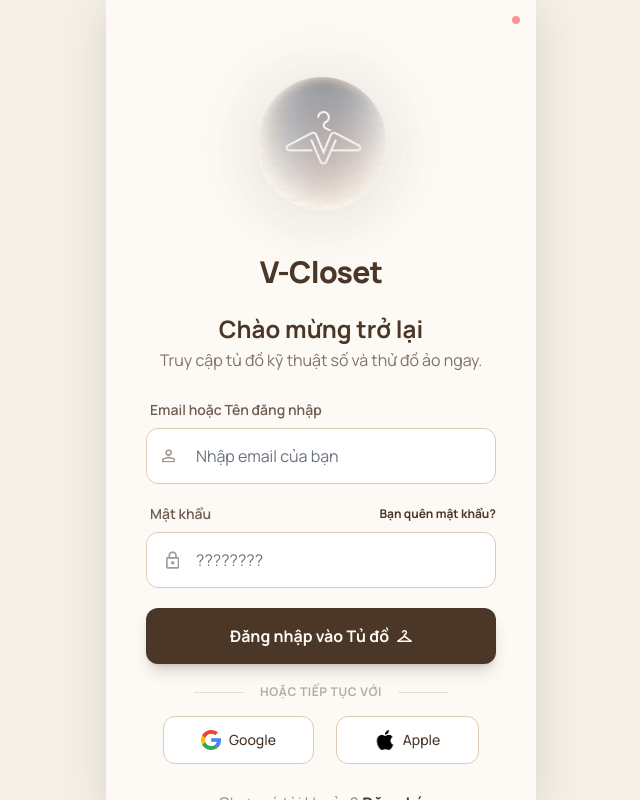
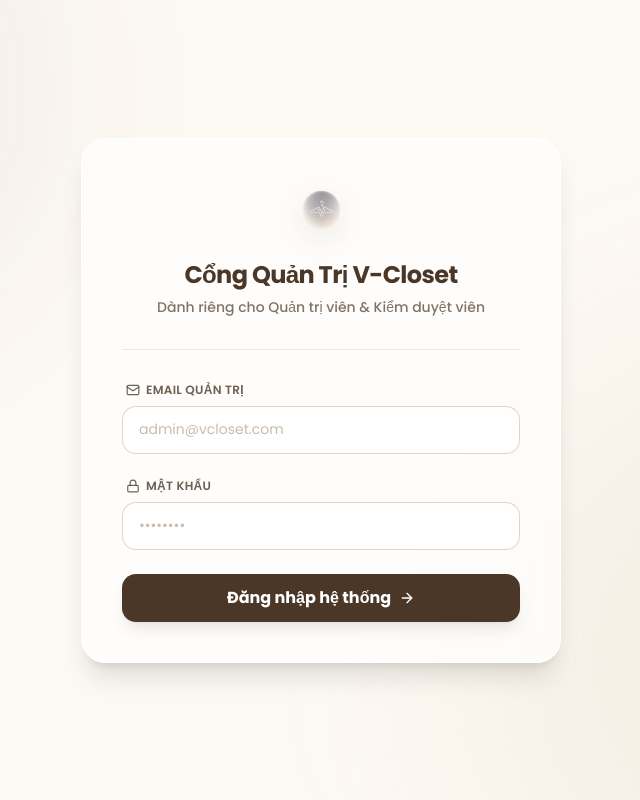
Before and after one commit to hoangqui794/V-Closet, a React (Vite) app: page / in a window 1280 px wide. Shown: the whole page, without its empty margins (319-959 px from the left). Built offline with nearby package versions, Linux system fonts and the light colour scheme.

Commit message:
feat: integrate deposit brand credit API, add AdminLoginPage and restructure Web App to pure Admin Portal

```diff
--- a/src/app/components/admin/AdminLayout.tsx
+++ b/src/app/components/admin/AdminLayout.tsx
@@ -39,7 +39,7 @@ import { Avatar, AvatarFallback, AvatarImage } from "../ui/avatar";
 import { Button } from "../ui/button";
 import { Input } from "../ui/input";
 import imgLogoVcloset from "@/assets/logoVcloset.png";
-import { setToken as apiSetToken, getToken as apiGetToken } from "@/lib/api";
+import { setToken as apiSetToken, getToken as apiGetToken, clearToken as apiClearToken } from "@/lib/api";
 
 const menuItems = [
     {
@@ -155,7 +155,7 @@ export function AdminLayout() {
                             <SidebarMenu>
                                 <SidebarMenuItem>
                                     <SidebarMenuButton asChild tooltip="Đăng xuất">
-                                        <Link to="/">
+                                        <Link to="/admin/login" onClick={() => apiClearToken()}>
                                             <LogOut />
                                             <span>Đăng xuất</span>
                                         </Link>
--- /dev/null
+++ b/src/app/components/admin/AdminLoginPage.tsx
@@ -0,0 +1,142 @@
+import { useState } from "react";
+import { motion } from "motion/react";
+import { useNavigate } from "react-router";
+import { ShieldAlert, Mail, Lock, ArrowRight } from "lucide-react";
+import { setToken, loginAdmin } from "@/lib/api";
+import imgLogoVcloset from "@/assets/logoVcloset.png";
+
+export function AdminLoginPage() {
+    const navigate = useNavigate();
+    const [email, setEmail] = useState("");
+    const [password, setPassword] = useState("");
+    const [error, setError] = useState("");
+    const [loading, setLoading] = useState(false);
+
+    const handleLogin = async (e: React.FormEvent) => {
+        e.preventDefault();
+        setError("");
+        setLoading(true);
+
+        try {
+            // Gọi API đăng nhập thật từ backend
+            const res = await loginAdmin({ email, password });
+
+            // Danh sách các vai trò quản trị được phép truy cập
+            const allowedRoles = ["SuperAdmin", "Admin", "Moderator"];
+            if (!allowedRoles.includes(res.role)) {
+                setError("Tài khoản của bạn không có quyền truy cập vào cổng quản trị.");
+                setLoading(false);
+                return;
+            }
+
+            // Tự động lưu Token nhận về từ API vào localStorage
+            setToken(res.accessToken);
+
+            // Thành công chuyển hướng sang Dashboard quản trị
+            navigate("/admin/dashboard");
+        } catch (err: any) {
+            console.error("Lỗi đăng nhập admin:", err);
+            setError(err.message || "Đăng nhập thất bại. Vui lòng kiểm tra lại email và mật khẩu.");
+        } finally {
+            setLoading(false);
+        }
+    };
+
+    return (
+        <div className="min-h-screen w-full flex items-center justify-center bg-[#fcf8f2] relative overflow-hidden font-poppins px-4">
+            {/* Background decorative blurry circles */}
+            <div className="absolute top-[-20%] left-[-10%] w-[500px] h-[500px] rounded-full bg-[#4a3728]/5 blur-[80px]" />
+            <div className="absolute bottom-[-20%] right-[-10%] w-[600px] h-[600px] rounded-full bg-[#dccbb5]/20 blur-[100px]" />
+
+            <motion.div
+                initial={{ opacity: 0, y: 30 }}
+                animate={{ opacity: 1, y: 0 }}
+                transition={{ duration: 0.8, ease: [0.22, 1, 0.36, 1] }}
+                className="w-full max-w-[480px] bg-white/70 backdrop-blur-md border border-white rounded-3xl shadow-xl overflow-hidden relative z-10 p-8 md:p-10"
+            >
+                {/* Logo & Header */}
+                <div className="flex flex-col items-center justify-center text-center pb-8 border-b border-[#4a3728]/10 mb-8">
+                    <motion.div
+                        initial={{ scale: 0.8 }}
+                        animate={{ scale: 1 }}
+                        transition={{ duration: 0.5 }}
+                        className="w-16 h-16 mb-4 flex items-center justify-center"
+                    >
+                        <img
+                            src={imgLogoVcloset}
+                            alt="V-Closet Logo"
+                            className="w-full h-full object-contain drop-shadow-[0_8px_16px_rgba(74,55,40,0.1)]"
+                        />
+                    </motion.div>
+                    <h2 className="text-2xl font-bold text-[#4a3728] tracking-tight">Cổng Quản Trị V-Closet</h2>
+                    <p className="text-sm text-[#4a3728]/70 mt-1.5 font-medium">Dành riêng cho Quản trị viên & Kiểm duyệt viên</p>
+                </div>
+
+                {/* Form */}
+                <form onSubmit={handleLogin} className="space-y-6">
+                    {/* Email */}
+                    <div className="space-y-2">
+                        <label className="text-xs font-semibold text-[#4a3728]/80 uppercase tracking-wide flex items-center gap-1.5 pl-1">
+                            <Mail className="w-3.5 h-3.5" /> Email Quản Trị
+                        </label>
+                        <input
+                            type="email"
+                            required
+                            placeholder="admin@vcloset.com"
+                            className="w-full h-12 bg-white rounded-xl border border-[#dccbb5]/80 px-4 text-sm text-[#4a3728] placeholder-[#a68d73]/60 focus:border-[#4a3728] focus:ring-1 focus:ring-[#4a3728] outline-none transition-all"
+                            value={email}
+                            onChange={(e) => setEmail(e.target.value)}
+                        />
+                    </div>
+
+                    {/* Password */}
+                    <div className="space-y-2">
+                        <label className="text-xs font-semibold text-[#4a3728]/80 uppercase tracking-wide flex items-center gap-1.5 pl-1">
+                            <Lock className="w-3.5 h-3.5" /> Mật khẩu
+                        </label>
+                        <input
+                            type="password"
+                            required
+                            placeholder="••••••••"
+                            className="w-full h-12 bg-white rounded-xl border border-[#dccbb5]/80 px-4 text-sm text-[#4a3728] placeholder-[#a68d73]/60 focus:border-[#4a3728] focus:ring-1 focus:ring-[#4a3728] outline-none transition-all"
+                            value={password}
+                            onChange={(e) => setPassword(e.target.value)}
+                        />
+                    </div>
+
+                    {/* Error Display */}
+                    {error && (
+                        <motion.div
+                            initial={{ opacity: 0, y: -5 }}
+                            animate={{ opacity: 1, y: 0 }}
+                            className="p-3.5 bg-rose-50 border border-rose-100 rounded-xl flex items-start gap-2.5"
+                        >
+                            <ShieldAlert className="w-4 h-4 text-rose-500 shrink-0 mt-0.5" />
+                            <span className="text-xs text-rose-700 font-medium leading-relaxed">{error}</span>
+                        </motion.div>
+                    )}
+
+                    {/* Button */}
+                    <motion.button
+                        type="submit"
+                        disabled={loading}
+                        whileTap={{ scale: 0.98 }}
+                        className="w-full h-12 bg-[#4a3728] hover:bg-[#3d2d21] text-white font-bold rounded-xl flex items-center justify-center gap-2 shadow-lg shadow-[#4a3728]/10 cursor-pointer border-none transition-all disabled:bg-[#4a3728]/50"
+                    >
+                        {loading ? (
+                            <span className="flex items-center gap-2 text-sm font-semibold">
+                                <span className="w-4 h-4 border-2 border-white/30 border-t-white rounded-full animate-spin" />
+                                Đang xác thực...
+                            </span>
+                        ) : (
+                            <>
+                                <span>Đăng nhập hệ thống</span>
+                                <ArrowRight className="w-4 h-4" />
+                            </>
+                        )}
+                    </motion.button>
+                </form>
+            </motion.div>
+        </div>
+    );
+}
--- a/src/app/routes.tsx
+++ b/src/app/routes.tsx
@@ -1,22 +1,4 @@
 import { createBrowserRouter, Navigate } from "react-router";
-import { AppLayout } from "./components/AppLayout";
-import { LoginPage } from "./components/LoginPage";
-import { RegisterPage } from "./components/RegisterPage";
-import { OnboardingPage } from "./components/OnboardingPage";
-import { CommunityPage } from "./components/CommunityPage";
-import { WardrobePage } from "./components/WardrobePage";
-import { CameraPage } from "./components/CameraPage";
-import { OutfitPage } from "./components/OutfitPage";
-import { ProfilePage } from "./components/ProfilePage";
-import { SettingsPage } from "./components/SettingsPage";
-import { EditProfilePage } from "./components/EditProfilePage";
-import { ChangePasswordPage } from "./components/ChangePasswordPage";
-import { NotificationSettingsPage } from "./components/NotificationSettingsPage";
-import { LanguageSettingsPage } from "./components/LanguageSettingsPage";
-import { ShopeeImportPage } from "./components/ShopeeImportPage";
-import { SubscriptionPage } from "./components/SubscriptionPage";
-import { PaymentPage } from "./components/PaymentPage";
-
 import { AdminLayout } from "./components/admin/AdminLayout";
 import { Dashboard } from "./components/admin/Dashboard";
 import { UserManagement } from "./components/admin/UserManagement";
@@ -24,39 +6,12 @@ import { AffiliateManagement } from "./components/admin/AffiliateManagement";
 import { SubscriptionManagement } from "./components/admin/SubscriptionManagement";
 import { AIConfig } from "./components/admin/AIConfig";
 import { ReportManagement } from "./components/admin/ReportManagement";
+import { AdminLoginPage } from "./components/admin/AdminLoginPage";
 
 export const router = createBrowserRouter([
   {
     path: "/",
-    Component: LoginPage,
-  },
-  {
-    path: "/register",
-    Component: RegisterPage,
-  },
-  {
-    path: "/onboarding",
-    Component: OnboardingPage,
-  },
-  {
-    path: "/app",
-    Component: AppLayout,
-    children: [
-      { index: true, element: <Navigate to="/app/community" replace /> },
-      { path: "community", Component: CommunityPage },
-      { path: "wardrobe", Component: WardrobePage },
-      { path: "camera", Component: CameraPage },
-      { path: "outfit", Component: OutfitPage },
-      { path: "profile", Component: ProfilePage },
-      { path: "settings", Component: SettingsPage },
-      { path: "settings/edit-profile", Component: EditProfilePage },
-      { path: "settings/change-password", Component: ChangePasswordPage },
-      { path: "settings/notifications", Component: NotificationSettingsPage },
-      { path: "settings/language", Component: LanguageSettingsPage },
-      { path: "shopee", Component: ShopeeImportPage },
-      { path: "subscription", Component: SubscriptionPage },
-      { path: "payment", Component: PaymentPage },
-    ],
+    Component: AdminLoginPage,
   },
   {
     path: "/admin",
@@ -71,4 +26,8 @@ export const router = createBrowserRouter([
       { path: "ai-config", Component: AIConfig },
     ],
   },
+  {
+    path: "*",
+    element: <Navigate to="/" replace />,
+  },
 ]);
--- a/src/lib/api.ts
+++ b/src/lib/api.ts
@@ -321,3 +321,27 @@ export async function depositBrandCredit(brandId: string, payload: DepositBrandC
         body: JSON.stringify(payload),
     });
 }
+
+export interface LoginPayload {
+    email: string;
+    password: string;
+}
+
+export interface LoginResponse {
+    accessToken: string;
+    refreshToken: string;
+    userId: number | string;
+    role: string;
+    email: string;
+    displayName: string;
+    avatarUrl: string | null;
+    isOnboardingCompleted: boolean;
+    isPasswordSet: boolean;
+}
+
+export async function loginAdmin(payload: LoginPayload): Promise<LoginResponse> {
+    return request<LoginResponse>("/api/auth/login", {
+        method: "POST",
+        body: JSON.stringify(payload),
+    });
+}
```
